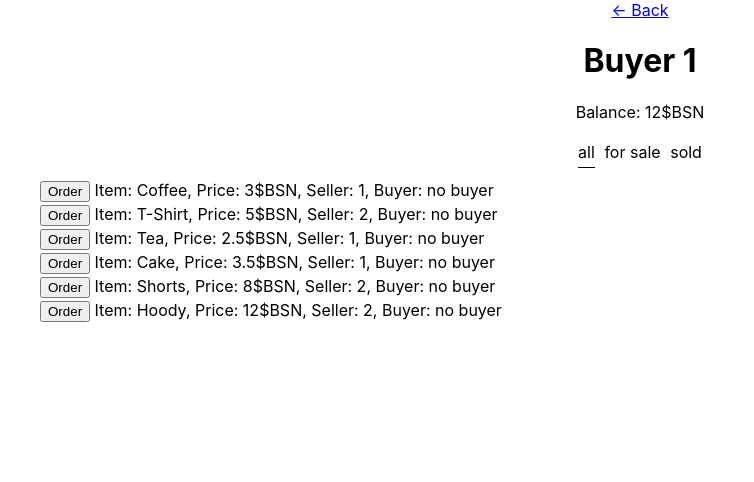
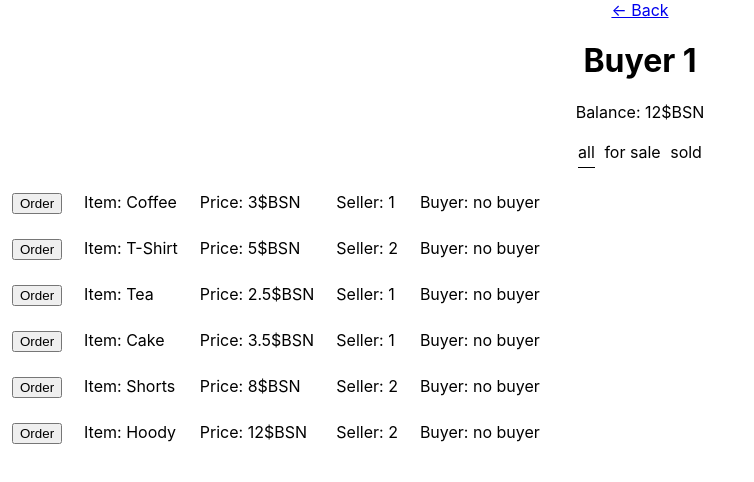
Before and after one commit to timhc22/shopping-poc, a React (Create React App) app: page /buyer/1 in a window 1280 px wide. Shown: the top 482 px of the page, without its empty margins (0-754 px from the left). Built offline with nearby package versions, Linux system fonts and the light colour scheme.

Commit message:
Add transactions page and more styling

```diff
--- a/src/App.tsx
+++ b/src/App.tsx
@@ -4,6 +4,7 @@ import BuyerPage from "./pages/BuyerPage/BuyerPage";
 import SellerPage from "./pages/SellerPage/SellerPage";
 import DashboardPage from './pages/DashboardPage/DashboardPage';
 import EscrowPage from "./pages/EscrowPage/EscrowPage";
+import TransactionsPage from "./pages/TransactionsPage/TransactionsPage";
 
 import {
   BrowserRouter as Router,
@@ -21,6 +22,7 @@ function App() : JSX.Element {
           <Route exact path="/buyer/:id" component={BuyerPage} />
           <Route exact path="/seller/:id" component={SellerPage} />
           <Route exact path="/escrow" component={EscrowPage} />
+          <Route exact path="/transactions" component={TransactionsPage} />
           <Redirect to="/" />
         </Switch>
       </Router>
--- a/src/components/ForSaleList.tsx
+++ b/src/components/ForSaleList.tsx
@@ -19,13 +19,13 @@ const ForSaleList = ({ items, readOnly = false, buyerId, sellerId }: ForSaleList
   }
 
   return (
-    <ul className="item-list">
+    <table className="item-list table-style">
       {items && items.length
         ? items.map((item: any, index: number) => {
           return <Item key={`item-${item.id}`} item={item} readOnly={readOnly} sellerId={sellerId} buyerId={buyerId} />;
         })
         : 'Empty' }
-    </ul>
+    </table>
   )
 };
 
--- a/src/components/Item.tsx
+++ b/src/components/Item.tsx
@@ -15,41 +15,34 @@ const Item = ({ item, toggleItemStatus, readOnly = false, sellerId, buyerId }: I
 
   if (readOnly) {
     return (
-      <li className="item">
-        <span>Item: {item.content},</span>
-        <span>&nbsp;</span>
-        <span>Price: {item.price}$BSN,</span>
-        <span>&nbsp;</span>
-        <span>{item.sellerId ? `Seller: ${item.sellerId}` : 'Seller: no seller'},</span>
-        <span>&nbsp;</span>
-        <span>{item.buyerId ? `Buyer: ${item.buyerId}` : 'Buyer: no buyer'}</span>
-      </li>
+      <tr className="item">
+        <td>Item: {item.content}</td>
+        <td>Price: {item.price}$BSN</td>
+        <td>{item.sellerId ? `Seller: ${item.sellerId}` : 'Seller: no seller'}</td>
+        <td>{item.buyerId ? `Buyer: ${item.buyerId}` : 'Buyer: no buyer'}</td>
+      </tr>
     )
   } else {
     return (
-      <li className="item" onClick={() => toggleItemStatus(item.id, buyerId)}>
-        {item && item.sold ? item.buyerId === buyerId ? <button className="buy-sell-button">Cancel</button> : '' : <button className="buy-sell-button">Order</button>}
-        <span>&nbsp;</span>
-        <span
+      <tr className="item" onClick={() => toggleItemStatus(item.id, buyerId)}>
+        <td>{item && item.sold ? item.buyerId === buyerId ? <button className="buy-sell-button">Cancel</button> : '' : <button className="buy-sell-button">Order</button>}</td>
+        <td
           className={cx(
             'item__text',
             item && item.sold && 'item__text--sold'
           )}
         >
-        Item: {item.content},
-        </span>
-        <span>&nbsp;</span>
-        <span className={cx(
+        Item: {item.content}
+        </td>
+        <td className={cx(
           'item__text',
           item && item.sold && 'item__text--sold'
-        )}>Price: {item.price}$BSN,</span>
-        <span>&nbsp;</span>
-        <span>{item.sellerId ? `Seller: ${item.sellerId}` : 'Seller: no seller'},</span>
-        <span>&nbsp;</span>
-        <span>
+        )}>Price: {item.price}$BSN</td>
+        <td>{item.sellerId ? `Seller: ${item.sellerId}` : 'Seller: no seller'}</td>
+        <td>
           {item.buyerId ? `Buyer: ${item.buyerId}` : 'Buyer: no buyer'}
-        </span>
-      </li>
+        </td>
+      </tr>
     )
   }
 };
--- a/src/components/UserBalance.tsx
+++ b/src/components/UserBalance.tsx
@@ -4,8 +4,8 @@ import { Transaction as TransactionType } from "../types/Transaction";
 
 type UserBalanceProps = {
   transactions: TransactionType[],
-  type: string,
-  id: number
+  type?: string,
+  id?: number | string
 }
 
 const UserBalance = ({ transactions, type, id }: UserBalanceProps ) => {
@@ -13,6 +13,23 @@ const UserBalance = ({ transactions, type, id }: UserBalanceProps ) => {
   console.log(transactions);
   console.log(id);
   console.log(type);
+
+  if (type == '' && id == '') {
+    return (
+      <table className="transactions table-style">
+        { transactions.map(t => (
+        <tr key={t.timestamp}>
+          <td>Timestamp: {t.timestamp}&emsp;</td>
+          <td>Id: {t.type}&nbsp;</td>
+          <td>{t.id}&emsp;</td>
+          <td>Transaction: {t.transactionType}&nbsp;</td>
+          <td>{t.amount}&emsp;</td>
+          <br/>
+        </tr>
+        ))}
+      </table>
+    )
+  }
 
   let userTotal = 0;
 
--- a/src/index.css
+++ b/src/index.css
@@ -44,3 +44,10 @@ code {
 .buy-sell-button {
   cursor: pointer;
 }
+
+.transactions {
+}
+
+.table-style tr td {
+  padding: 10px;
+}
--- a/src/pages/DashboardPage/DashboardPage.tsx
+++ b/src/pages/DashboardPage/DashboardPage.tsx
@@ -33,6 +33,11 @@ export default function DashboardPage(): JSX.Element {
           <Link to="/escrow" className="button">
             Escrow
           </Link>
+
+          <h2>Transactions</h2>
+          <Link to="/transactions" className="button">
+            Transactions
+          </Link>
         </section>
       </div>
     </section>
--- /dev/null
+++ b/src/pages/TransactionsPage/TransactionsPage.tsx
@@ -0,0 +1,17 @@
+import React from 'react';
+import { Link } from 'react-router-dom';
+import UserBalance from "../../components/UserBalance";
+
+export default function TransactionsPage(): JSX.Element {
+
+  return (
+    <div>
+      <Link to="/">
+        &larr; Back
+      </Link>
+
+      <h1>Transactions</h1>
+      <UserBalance type="" id="" />
+    </div>
+  );
+}
```
